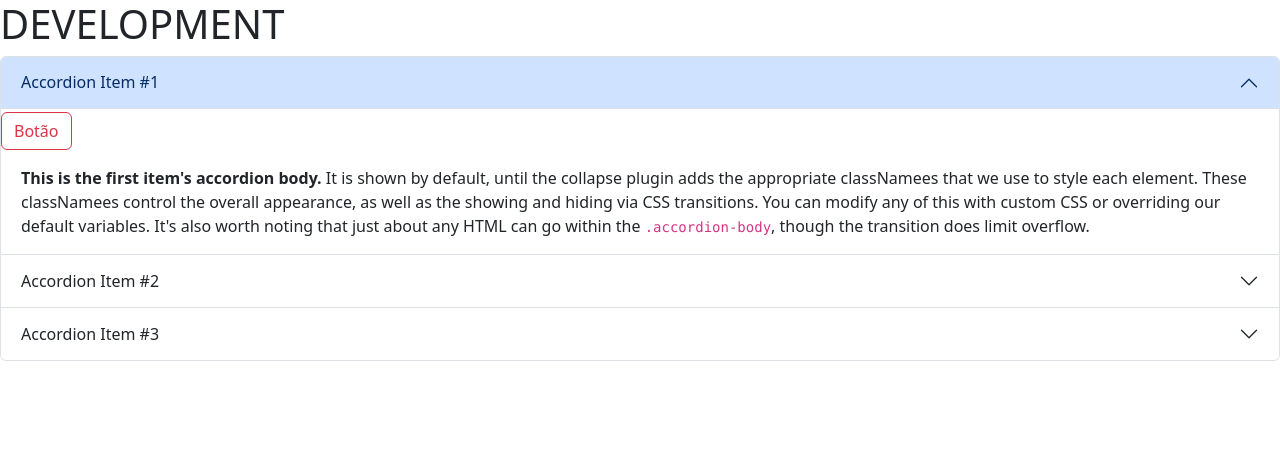
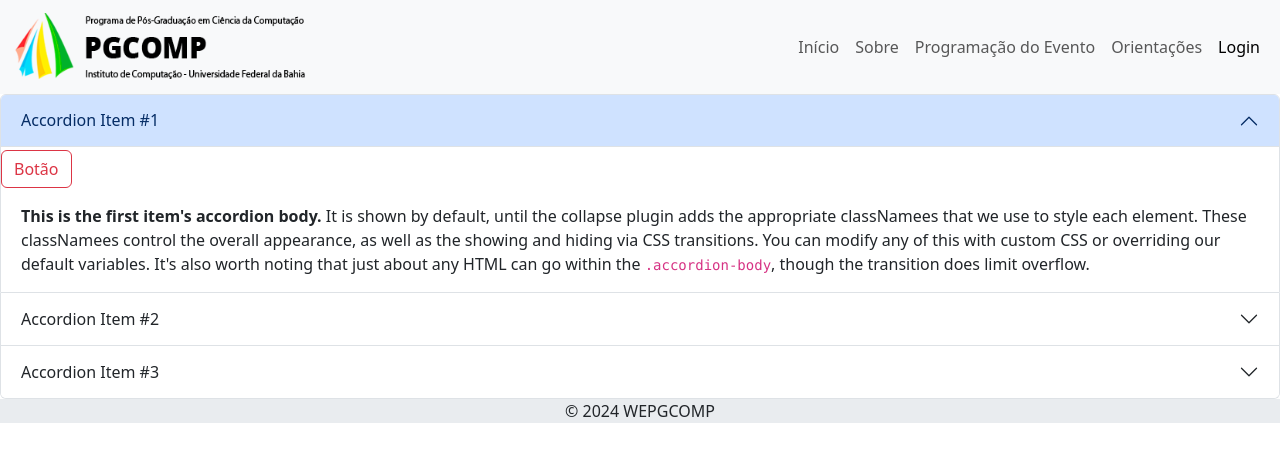
Before and after one commit to portalwepgcomp/portal-wepgcomp-frontend, a Next.js app: page / in a window 1280 px wide. Shown: the top 462 px of the page. Built offline with nearby package versions, Linux system fonts and the light colour scheme.

Commit message:
feat: Import and use Header and Footer in mainPage

```diff
--- a/src/app/page.tsx
+++ b/src/app/page.tsx
@@ -1,14 +1,13 @@
+import Footer from "@/components/Footer";
+import Header from "@/components/Header";
 import LandingContainer from "@/pages/Landing/LandingContainer";
 
 export default function Home() {
   return (
-    <div className="grid grid-rows-[20px_1fr_20px] items-center justify-items-center min-h-screen p-8 pb-20 gap-16 sm:p-20 font-[family-name:var(--font-geist-sans)]">
-      <main className="flex flex-col gap-8 row-start-2 items-center sm:items-start">
+      <main>
+        <Header />
         <LandingContainer></LandingContainer>
+        <Footer />
       </main>
-      <footer className="row-start-3 flex gap-6 flex-wrap items-center justify-center">
-
-      </footer>
-    </div>
   );
 }
--- a/src/pages/Landing/LandingContainer.tsx
+++ b/src/pages/Landing/LandingContainer.tsx
@@ -3,7 +3,6 @@ import BotaoComponent from "@/components/UI/BotaoComponent";
 export default function LandingContainer() {
     return (
       <div>
-        <h1>{process.env.AMBIENTE}</h1>
         <BotaoComponent></BotaoComponent>
       </div>
     );
```
